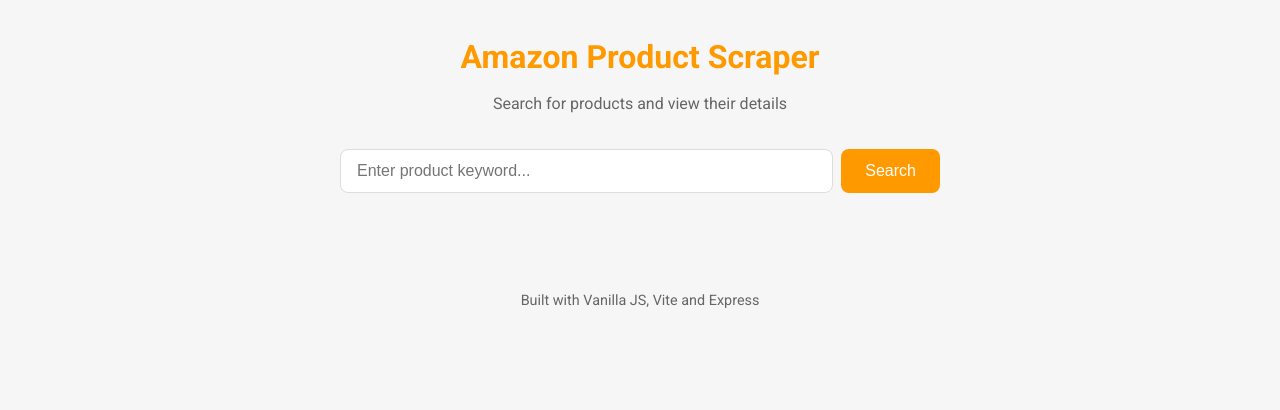
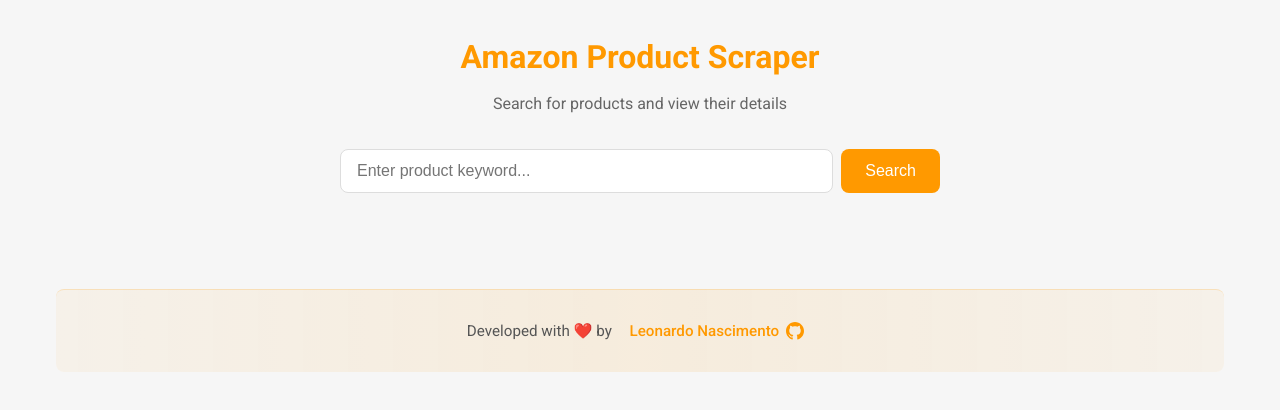
Before and after one commit to henrikkudesu/amazonSearchScraper, a website built with Vite: page frontend/index.html in a window 1280 px wide. Built offline with nearby package versions, Linux system fonts and the light colour scheme.

Commit message:
README added in project root, api/ and frontend/ | Footer styling improved

```diff
--- a/frontend/index.html
+++ b/frontend/index.html
@@ -35,7 +35,17 @@
     </main>
 
     <footer>
-      <p>Built with Vanilla JS, Vite and Express</p>
+      <p>
+        Developed with ❤️ by
+        <a href="https://github.com/henrikkudesu" target="_blank" rel="noopener noreferrer">
+          Leonardo Nascimento
+          <svg xmlns="http://www.w3.org/2000/svg" width="18" height="18" viewBox="0 0 24 24" fill="currentColor">
+            <path
+              d="M12 0c-6.626 0-12 5.373-12 12 0 5.302 3.438 9.8 8.207 11.387.599.111.793-.261.793-.577v-2.234c-3.338.726-4.033-1.416-4.033-1.416-.546-1.387-1.333-1.756-1.333-1.756-1.089-.745.083-.729.083-.729 1.205.084 1.839 1.237 1.839 1.237 1.07 1.834 2.807 1.304 3.492.997.107-.775.418-1.305.762-1.604-2.665-.305-5.467-1.334-5.467-5.931 0-1.311.469-2.381 1.236-3.221-.124-.303-.535-1.524.117-3.176 0 0 1.008-.322 3.301 1.23.957-.266 1.983-.399 3.003-.404 1.02.005 2.047.138 3.006.404 2.291-1.552 3.297-1.23 3.297-1.23.653 1.653.242 2.874.118 3.176.77.84 1.235 1.911 1.235 3.221 0 4.609-2.807 5.624-5.479 5.921.43.372.823 1.102.823 2.222v3.293c0 .319.192.694.801.576 4.765-1.589 8.199-6.086 8.199-11.386 0-6.627-5.373-12-12-12z">
+            </path>
+          </svg>
+        </a>
+      </p>
     </footer>
   </div>
   <script type="module" src="/src/main.js"></script>
--- a/frontend/src/style.css
+++ b/frontend/src/style.css
@@ -213,11 +213,51 @@
 }
 
 footer {
+  margin-top: 4rem;
+  padding: 1.5rem 0;
+  background: linear-gradient(
+    to right,
+    rgba(255, 153, 0, 0.05),
+    rgba(255, 153, 0, 0.1),
+    rgba(255, 153, 0, 0.05)
+  );
+  border-top: 1px solid rgba(255, 153, 0, 0.2);
+  border-radius: var(--border-radius);
   text-align: center;
-  margin-top: 3rem;
-  padding-top: 1rem;
-  color: #666;
-  font-size: 0.9rem;
+  color: #555;
+  font-size: 0.95rem;
+}
+
+footer p {
+  display: flex;
+  align-items: center;
+  justify-content: center;
+  gap: 0.5rem;
+}
+
+footer a {
+  display: inline-flex;
+  align-items: center;
+  color: var(--primary-color);
+  text-decoration: none;
+  font-weight: 500;
+  transition: var(--transition);
+  gap: 0.4rem;
+  padding: 0.3rem 0.6rem;
+  border-radius: 20px;
+}
+
+footer a:hover {
+  background-color: rgba(255, 153, 0, 0.1);
+  transform: translateY(-2px);
+}
+
+footer svg {
+  transition: var(--transition);
+}
+
+footer a:hover svg {
+  transform: rotate(12deg);
 }
 
 /* Responsivity */
```
Also changed, not shown: README.md (added), api/README.md, frontend/README.md.
